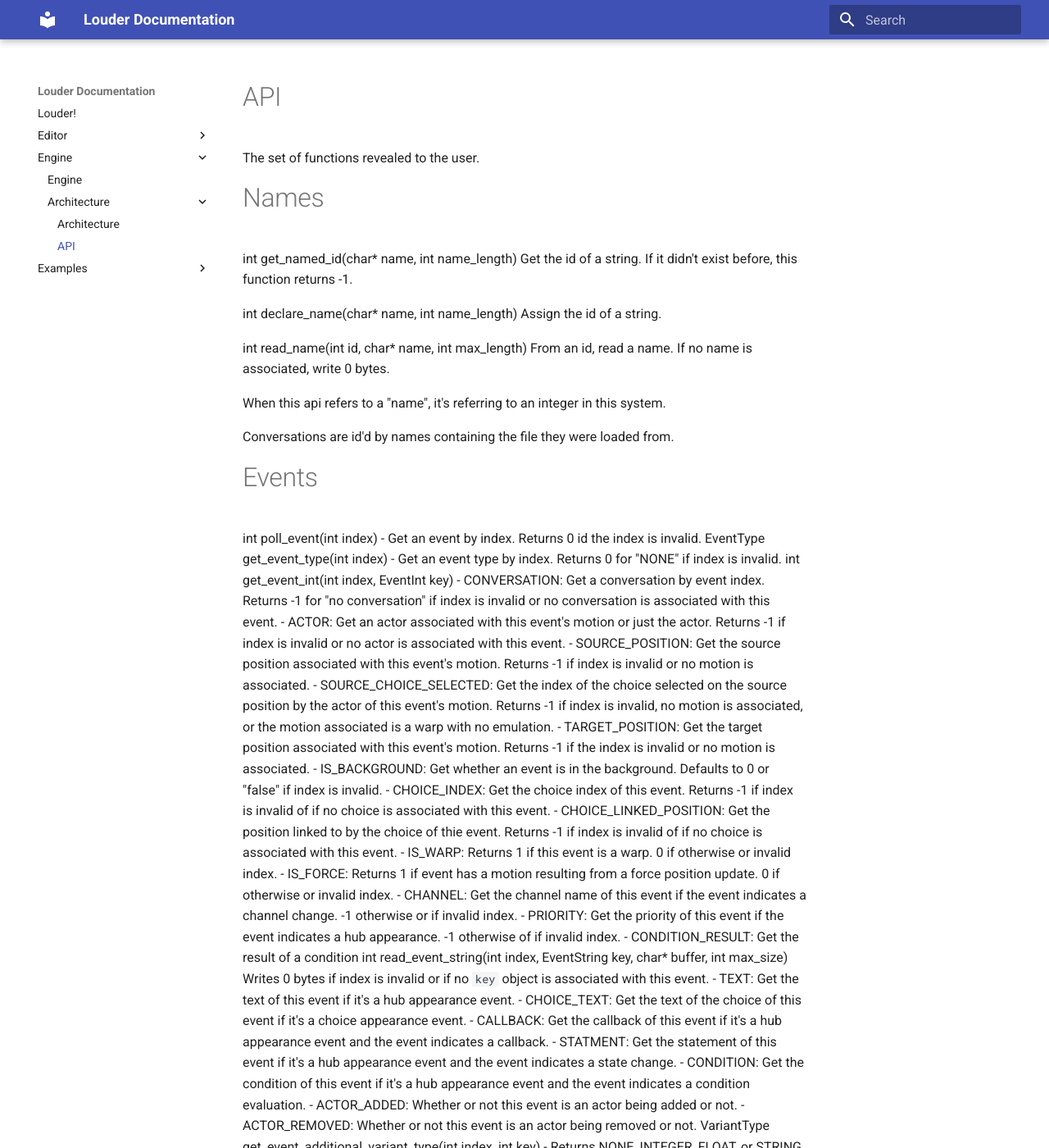
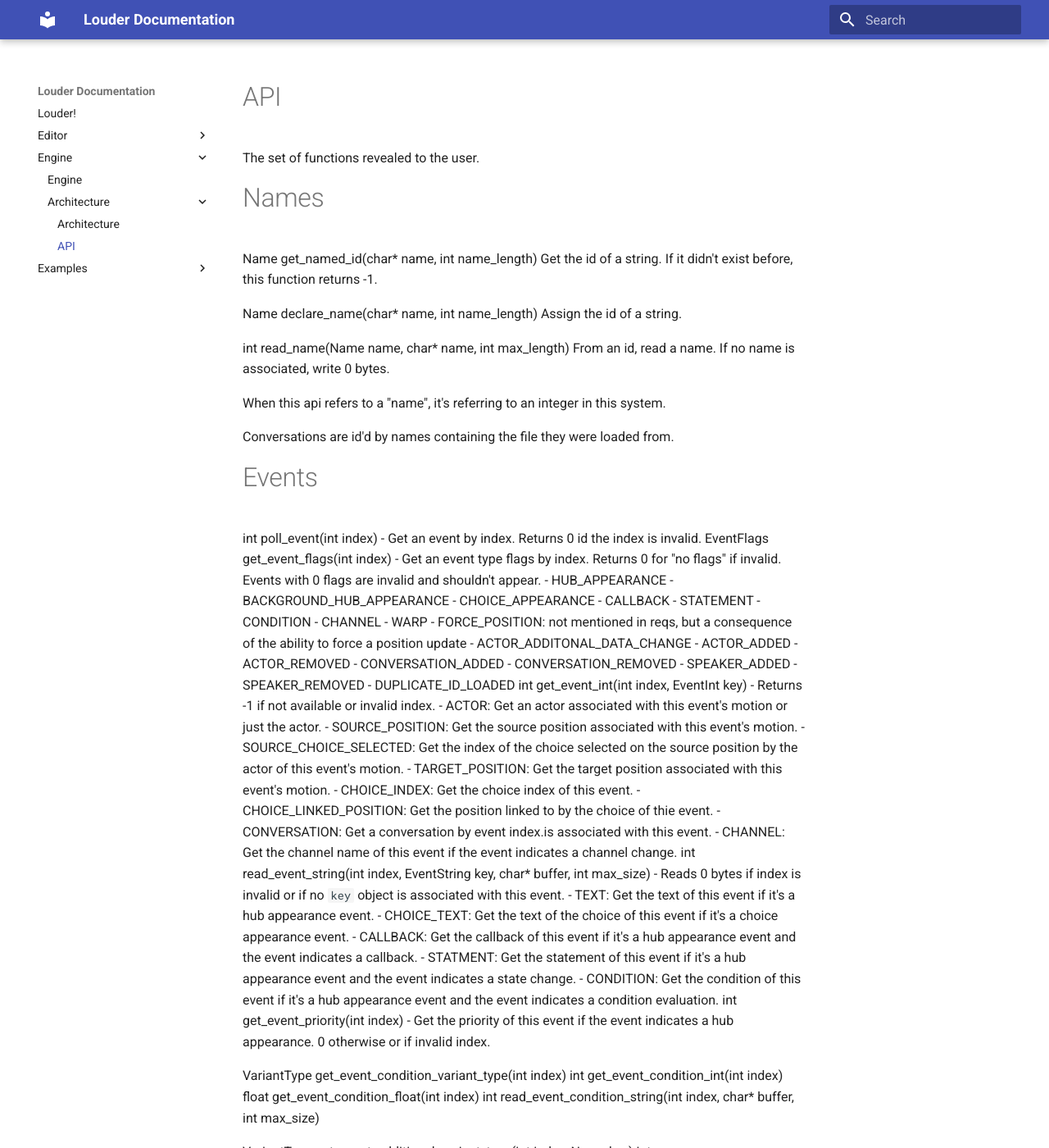
Before and after one commit to Roboticy3/Louder, an MkDocs documentation site: the page built from docs/docs/engine/architecture/api.md, in a window 1280 px wide and 1400 px high. Shown: the whole window at 82% size. Built offline with MkDocs 1.6.1 and Material for MkDocs 9.7.7, drawn with Linux system fonts in a browser that asks for light colours; some of the changed text lies outside the part shown.

Commit message:
dude, stop

```diff
--- a/docs/docs/engine/architecture/api.md
+++ b/docs/docs/engine/architecture/api.md
@@ -3,13 +3,13 @@
 The set of functions revealed to the user.
 
 # Names
-int get_named_id(char* name, int name_length)
+Name get_named_id(char* name, int name_length)
 Get the id of a string. If it didn't exist before, this function returns -1.
 
-int declare_name(char* name, int name_length)
+Name declare_name(char* name, int name_length)
 Assign the id of a string.
 
-int read_name(int id, char* name, int max_length)
+int read_name(Name name, char* name, int max_length)
 From an id, read a name. If no name is associated, write 0 bytes.
 
 When this api refers to a "name", it's referring to an integer in this system.
@@ -19,39 +19,55 @@ Conversations are id'd by names containing the file they were loaded from.
 # Events
 int poll_event(int index)
  - Get an event by index. Returns 0 id the index is invalid.
-EventType get_event_type(int index)
- - Get an event type by index. Returns 0 for "NONE" if index is invalid.
+EventFlags get_event_flags(int index)
+ - Get an event type flags by index. Returns 0 for "no flags" if invalid. Events with 0 flags are invalid and shouldn't appear.
+ - HUB_APPEARANCE
+ - BACKGROUND_HUB_APPEARANCE
+ - CHOICE_APPEARANCE
+ - CALLBACK
+ - STATEMENT
+ - CONDITION
+ - CHANNEL
+ - WARP
+ - FORCE_POSITION: not mentioned in reqs, but a consequence of the ability to force a position update
+ - ACTOR_ADDITONAL_DATA_CHANGE
+ - ACTOR_ADDED
+ - ACTOR_REMOVED
+ - CONVERSATION_ADDED
+ - CONVERSATION_REMOVED
+ - SPEAKER_ADDED
+ - SPEAKER_REMOVED
+ - DUPLICATE_ID_LOADED
 int get_event_int(int index, EventInt key)
- - CONVERSATION: Get a conversation by event index. Returns -1 for "no conversation" if index is invalid or no conversation is associated with this event.
- - ACTOR: Get an actor associated with this event's motion or just the actor. Returns -1 if index is invalid or no actor is associated with this event.
- - SOURCE_POSITION: Get the source position associated with this event's motion. Returns -1 if index is invalid or no motion is associated.
- - SOURCE_CHOICE_SELECTED: Get the index of the choice selected on the source position by the actor of this event's motion. Returns -1 if index is invalid, no motion is associated, or the motion associated is a warp with no emulation.
- - TARGET_POSITION: Get the target position associated with this event's motion. Returns -1 if the index is invalid or no motion is associated.
- - IS_BACKGROUND: Get whether an event is in the background. Defaults to 0 or "false" if index is invalid.
- - CHOICE_INDEX: Get the choice index of this event. Returns -1 if index is invalid of if no choice is associated with this event.
- - CHOICE_LINKED_POSITION: Get the position linked to by the choice of thie event. Returns -1 if index is invalid of if no choice is associated with this event.
- - IS_WARP: Returns 1 if this event is a warp. 0 if otherwise or invalid index.
- - IS_FORCE: Returns 1 if event has a motion resulting from a force position update. 0 if otherwise or invalid index.
- - CHANNEL: Get the channel name of this event if the event indicates a channel change. -1 otherwise or if invalid index.
- - PRIORITY: Get the priority of this event if the event indicates a hub appearance. -1 otherwise of if invalid index.
- - CONDITION_RESULT: Get the result of a condition
+ - Returns -1 if not available or invalid index.
+ - ACTOR: Get an actor associated with this event's motion or just the actor.
+ - SOURCE_POSITION: Get the source position associated with this event's motion.
+ - SOURCE_CHOICE_SELECTED: Get the index of the choice selected on the source position by the actor of this event's motion.
+ - TARGET_POSITION: Get the target position associated with this event's motion.
+ - CHOICE_INDEX: Get the choice index of this event.
+ - CHOICE_LINKED_POSITION: Get the position linked to by the choice of thie event.
+ - CONVERSATION: Get a conversation by event index.is associated with this event.
+ - CHANNEL: Get the channel name of this event if the event indicates a channel change.
 int read_event_string(int index, EventString key, char* buffer, int max_size)
-Writes 0 bytes if index is invalid or if no `key` object is associated with this event.
+ - Reads 0 bytes if index is invalid or if no `key` object is associated with this event.
  - TEXT: Get the text of this event if it's a hub appearance event.
  - CHOICE_TEXT: Get the text of the choice of this event if it's a choice appearance event.
  - CALLBACK: Get the callback of this event if it's a hub appearance event and the event indicates a callback.
  - STATMENT: Get the statement of this event if it's a hub appearance event and the event indicates a state change.
  - CONDITION: Get the condition of this event if it's a hub appearance event and the event indicates a condition evaluation.
- - ACTOR_ADDED: Whether or not this event is an actor being added or not.
- - ACTOR_REMOVED: Whether or not this event is an actor being removed or not.
-VariantType get_event_additional_variant_type(int index, int key)
- - Returns NONE, INTEGER, FLOAT, or STRING depending on the type of data at the name `key` in the additional data of this event. Returns NONE if key or index are invalid.
-int get_event_additional_int(int index, int key)
- - Get integer from additional data in this event. NONE, STRING map to 0 and FLOAT is truncated.
-float get_event_additional_float(int index, int key)
- - Get float from additional data in this event. NONE, STRING map to 0.0 and INT is extended to decimal.
-int read_event_additional_string(int index, int key, char* buffer, int max_size)
- - Get string from additional data in this event. NONE maps to "". INT and FLOAT map to their printed variants.
+int get_event_priority(int index)
+ - Get the priority of this event if the event indicates a hub appearance. 0 otherwise or if invalid index.
+
+VariantType get_event_condition_variant_type(int index)
+int get_event_condition_int(int index)
+float get_event_condition_float(int index)
+int read_event_condition_string(int index, char* buffer, int max_size)
+
+VariantType get_event_additional_variant_type(int index, Name key)
+int get_event_additional_int(int index, Name key)
+float get_event_additional_float(int index, Name key)
+int read_event_additional_string(int index, Name key, char* buffer, int max_size)
+
 int flush_events()
  - Flush all events from the queue and return the number of events flushed.
 
@@ -66,47 +82,85 @@ flush_conversation_events();
 Generally, api layers should split these events into individual events for the different types of events described in the [requirements](../index.md).
 
 # Accessors
-int get_actor_channel(int conversation, int actor)
- - Get the channel of an actor.
-int get_actor_position(int conversation, int actor)
- - Get the position of an actor.
-int read_actors_in_channel(int conversation, int channel, int* actors, int max_actors)
- - Find actors currently in the given conversation and channel.
- - Returns number of actors read into buffer.
-int read_actors_in_channel_and_position(int conversation, int channel, int position, int* actors, int max_actors)
- - Find actors currently in the given conversation and channel and position.
- - Returns number of actors read into buffer.
-int get_tags
+"read" methods are either in buffer form (int read_...(... type* buffer, int max_count) = # of items written to buffer), or iterator form (type read_...(... type start = -1) = next iterator item or -1 if no items left, where type is an int, Name, or similar). Iterator form readers will have the default argument start=-1 filled in, while buffer methods will not and will take a pointer and size.
 
-position, tags, speakers,
-text content, choices, expressions, callbacks, flags, recipients, channels, priority, and user-defined properties.
+int is_speaker_public(Name speaker)
+Name read_speaker_listening(Name speaker, Name start=-1)
+VariantType get_speaker_additional_type(Name conversation, Name speaker, Name key)
+int get_speaker_additional_int(Name conversation, Name speaker, Name key)
+float get_speaker_additional_float(Name conversation, Name speaker, Name key)
+int read_speaker_additional_string(Name conversation, Name speaker, Name key, char *buffer, int max_size)
 
-Finally, the engine exposes an interface to see the following:
+Name get_actor_channel(Name conversation, int actor)
+int get_actor_position(Name conversation, int actor)
+Name read_actor_speak_as(Name conversation, int actor, Name start=-1)
+Name read_actor_listening_base(Name conversation, int actor, Name start=-1)
+Name read_actor_listening(Name conversation, int actor, Name start=-1)
+ - listen_to + speak as listening speakers
+ActorFlags get_actor_flags(Name conversation, int actor)
+int get_actor_priority(Name conversation, int actor)
+VariantType get_actor_additional_type(Name conversation, int actor, Name key)
+int get_actor_additional_int(Name conversation, int actor, Name key)
+float get_actor_additional_float(Name conversation, int actor, Name key)
+int read_actor_additional_string(Name conversation, int actor, Name key, char *buffer, int max_size)
 
-Constant accessors. Channels are optional and default to "main".
- - From an actor and conversation, get the current channel and position
- - From a actor and conversation, get choices currently appearing to this actor
- - From a channel, get current actors in channel
- - From a channel and position, get current actors in channel at that position
- - From a hub position and conversation, get any hub property, including homogeneous properties
- - From an actor and conversation, get any actor property including additional properties
- - From a speaker, get any speaker property including additional properties
- - From a conversation, get any Variant from the story state
- - From tags, get hub positions
- - From flags, get hub positions
- - From channels, get hub positions
- - From priority constraints, get hub positions
- - From a speaker, get actors speaking as that speaker
- - From a speaker, get actors listening to that speaker
- - Get spectators
- - Get debug actors
+int read_actors_in_channel(Name conversation, Name channel, int start=-1)
+int read_actors_in_channel_and_position(Name conversation, Name channel, int position, int start=-1)
+int read_actors_speaking_as(Name conversation, Name speaker, int start=-1)
+int read_actors_listening(Name conversation, Name speaker, int start=-1)
+ - Includes listen_to and listening actors derived from listening speakers in speak_as.
+int read_actors_from_flags(Name conversation, ActorFlags include, int exact, int start=-1)
 
-Getters that return multiple of something should generally be in the form of
-an iterator, taking a blank object as the starting argument and returning a
-blank object when all objects have been iterated through. Since objects in the
-conversation, actors, and so on are generally registered via integers, there is
-always a canonical ordering with which to iterate through these sets without
-having to expose complex collections to the user.
+Name read_hub_tags(Name conversation, int position, Name start=-1)
+Name get_hub_speaker(Name conversation, int position)
+int read_hub_text(Name conversation, int position, char* text, int max_length)
+int get_hub_choice_count(Name conversation, int position, int actor_perspective)
+int read_hub_choice_text(Name conversation, int position, int actor_perspective, int choice_index, char* text, int max_length)
+int get_hub_choice_link(Name conversation, int position, int actor_perspective, int choice_index)
+int read_hub_expressions(Name conversation, int position, char* expressions, int max_length)
+int read_hub_callbacks(Name conversation, int position, char* callbacks, int max_length)
+HubFlags get_hub_flags(Name conversation, int position)
+Name read_hub_recipients(Name conversation, int position, Name start=-1)
+Name get_hub_channel(Name conversation, int position)
+int get_hub_priority(Name conversation, int position)
+VariantType get_hub_additional_type(Name conversation, int position, Name key)
+int get_hub_additional_int(Name conversation, int position, Name key)
+float get_hub_additional_float(Name conversation, int position, Name key)
+int read_hub_additional_string(Name conversation, int position, Name key, char *buffer, int max_size)
+
+int read_hubs_by_channel(Name conversation, Name channel, int start=-1)
+int read_hubs_spoken_by(Name conversation, Name speaker, int start=-1)
+int read_hubs_heard_by(Name conversation, Name speaker, int start=-1)
+ - Uses speakers' listening speakers to search for hubs that may appear to actors speaking as this speaker.
+int read_hubs_by_priority(Name conversation, int priority_min, int priority_max, int start=-1)
+int read_hubs_from_tags(Name conversation, Name* include, int include_count, int exact, int start=-1)
+int read_hubs_from_flags(Name conversation, HubFlags include, int exact, int start=-1)
+
+VariantType get_story_state_type(Name conversation, Name state)
+int get_story_state_int(Name conversation, Name state)
+float get_story_state_float(Name conversation, Name state)
+int read_story_state_string(Name conversation, Name state, char *buffer, int max_size)
+
+int read_state_json(Name conversation, char* buffer, int max_size)
+ - Serialize the story state in JSON.
+int read_snapshot_json(Name conversation, char* buffer, int max_size)
+ - Serialize the story state, as well as the positions and details of all actors in JSON.
+
+# Modifiers
+int init_louder()
+ - Initialize the event queue
+int deinit_louder()
+ - Remove all conversations, speaker objects, and the event queue.
+LoadError load_conversation_json(Name conversation, char* buffer, int size)
+ - Standard JSON syntax errors are returned
+ - JSON is expected in array form, returning an error otherwise.
+ - Error returns if the provided name is already occupied by another conversation.
+ - Errors relating to individual objects, such as DUPLICATE_ID_LOADED in the conversation are emitted as events with the invalid hub's position as get_event_int(index, SOURCE_POSITION)
+LoadError load_conversation_config(char* buffer, int size)
+int remove_conversation(Name conversation)
+ - Remove a conversation if available and remove all associated actors and objects.
+ - Returns error if conversation name was not loaded.
+int add_actor(Name* speak_as, int speak_as_count, Name* listen_to, int listen_to_count)
 
 Modifiers
  - Load a conversation from a file created from the editor
```
Also changed, not shown: docs/docs/engine/index.md (+1 -2 lines).
